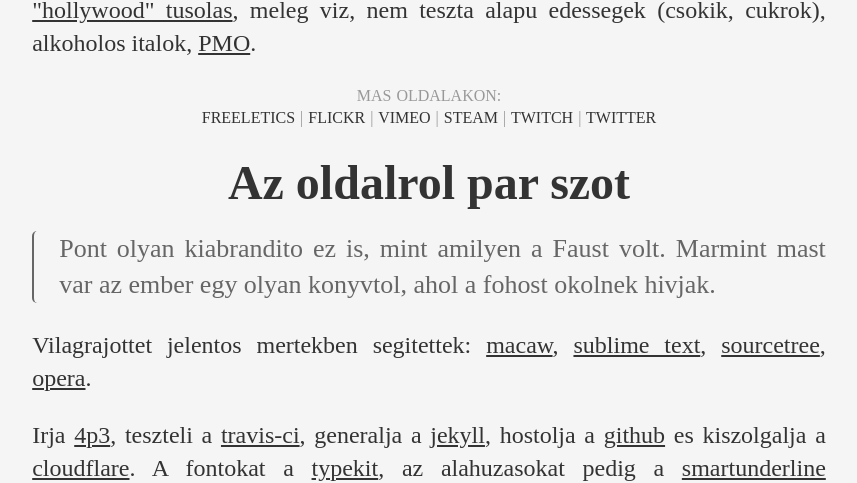
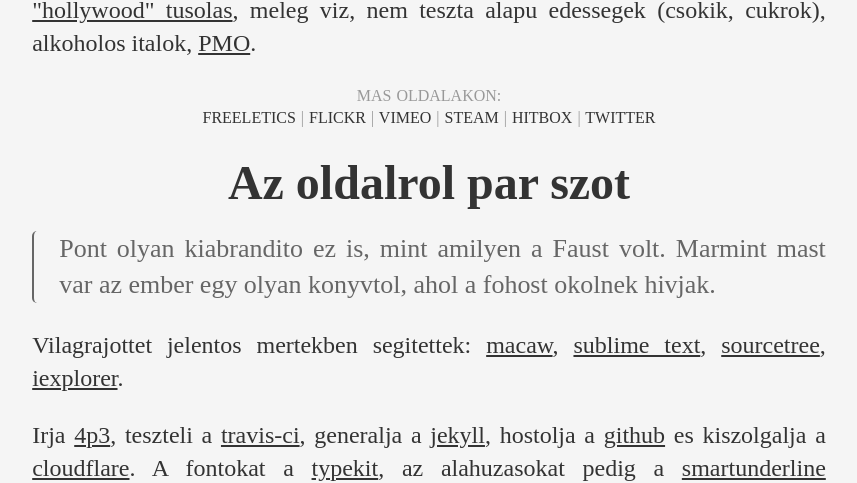
Before and after one commit to 4p3/4p3.github.io, a Jekyll site: the page built from rolam.html, in a window 1280 px wide. Shown: the part 937-1420 px from the top of the page, without its empty margins (211-1068 px from the left). Built offline with Jekyll 4.4.1, drawn with Linux system fonts in a browser that asks for light colours; Markdown is read by kramdown in place of the engine named in the settings.

Commit message:
about reupdated

```diff
--- a/rolam.html
+++ b/rolam.html
@@ -13,10 +13,10 @@
 	<p>Egyebkent vannak dolgok, amikrol lemondtam. Ilyenek, mint:</p>
 	<p><a href="http://en.wikipedia.org/wiki/Navy_shower">"hollywood" tusolas</a>, meleg viz, nem teszta alapu edessegek (csokik, cukrok), alkoholos italok, <a href="https://www.youtube.com/watch?v=wSF82AwSDiU">PMO</a>.</p>
     </div>
-    <div class="post-footer"><p>mas oldalakon:</p><p><a href="https://www.freeletics.com/de/users/3160196/feed">freeletics</a> | <a href="https://www.flickr.com/photos/c4nn1b4l/">flickr</a> | <a href="https://vimeo.com/4p3">vimeo</a> | <a href="http://steamcommunity.com/id/4p3/">steam</a> | <a href="http://www.twitch.tv/urmajom">twitch</a> | <a href="https://twitter.com/_4p3_">twitter</a></p></div>
+    <div class="post-footer"><p>mas oldalakon:</p><p><a href="https://www.freeletics.com/de/users/3160196/feed">freeletics</a> | <a href="https://www.flickr.com/photos/c4nn1b4l/">flickr</a> | <a href="https://vimeo.com/4p3">vimeo</a> | <a href="http://steamcommunity.com/id/4p3/">steam</a> | <a href="http://www.hitbox.tv/urmajom">hitbox</a> | <a href="https://twitter.com/_4p3_">twitter</a></p></div>
     <div class="post-title">Az oldalrol par szot</div>
     <div class="post-content">
     <blockquote><p>Pont olyan kiabrandito ez is, mint amilyen a Faust volt. Marmint mast var az ember egy olyan konyvtol, ahol a fohost okolnek hivjak.</p></blockquote>
-    <p>Vilagrajottet jelentos mertekben segitettek: <a href="http://macaw.co">macaw</a>, <a href="https://www.sublimetext.com">sublime text</a>, <a href="http://www.sourcetreeapp.com">sourcetree</a>, <a href="http://www.opera.com/">opera</a>.</p>
+    <p>Vilagrajottet jelentos mertekben segitettek: <a href="http://macaw.co">macaw</a>, <a href="https://www.sublimetext.com">sublime text</a>, <a href="http://www.sourcetreeapp.com">sourcetree</a>, <a href="http://windows.microsoft.com/de-de/internet-explorer/download-ie">iexplorer</a>.</p>
     <p>Irja <a href="mailto:seredi@gmail.com">4p3</a>, teszteli a <a href="https://travis-ci.org">travis-ci</a>, generalja a <a href="http://jekyllrb.com">jekyll</a>, hostolja a <a href="https://pages.github.com">github</a> es kiszolgalja a <a href="https://www.cloudflare.com/">cloudflare</a>. A fontokat a <a href="https://typekit.com/colophons/ajd7dau">typekit</a>, az alahuzasokat pedig a <a href="https://github.com/EagerIO/SmartUnderline">smartunderline</a> kozmetikazza. Az <a href="{{ site.url }}/feed.xml">rss-feed</a> <a href="https://github.com/snaptortoise/">snaptortoise</a> <a href="https://github.com/snaptortoise/jekyll-rss-feeds">sablonjara</a> epul.</p>
     </div>
```
